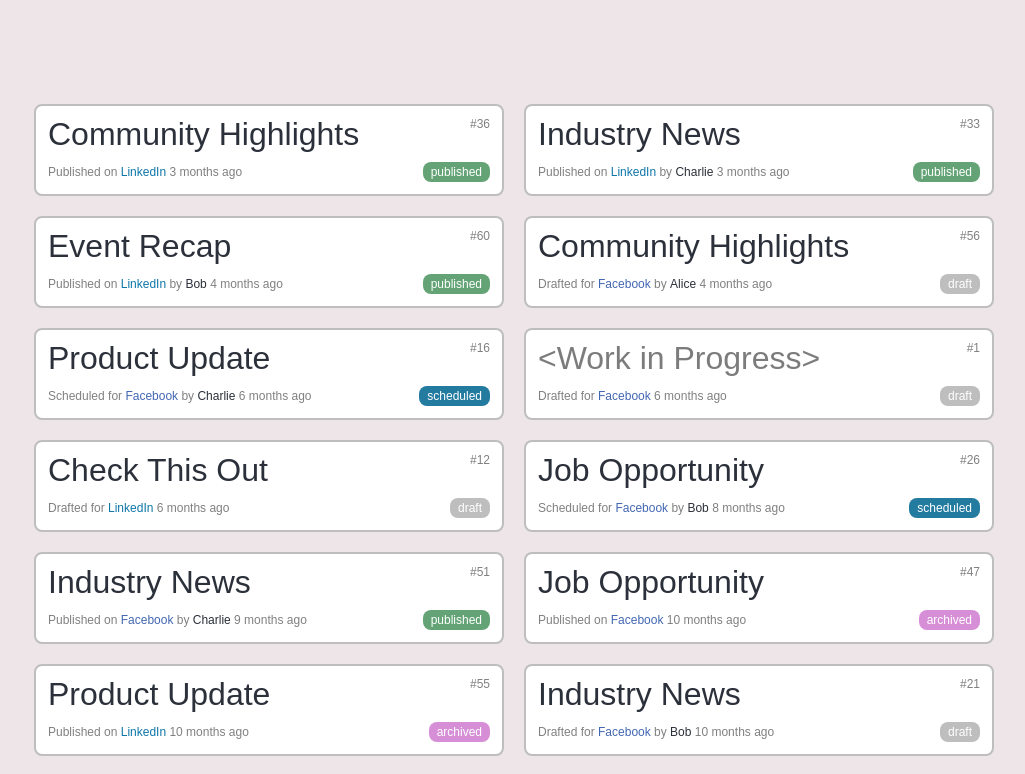
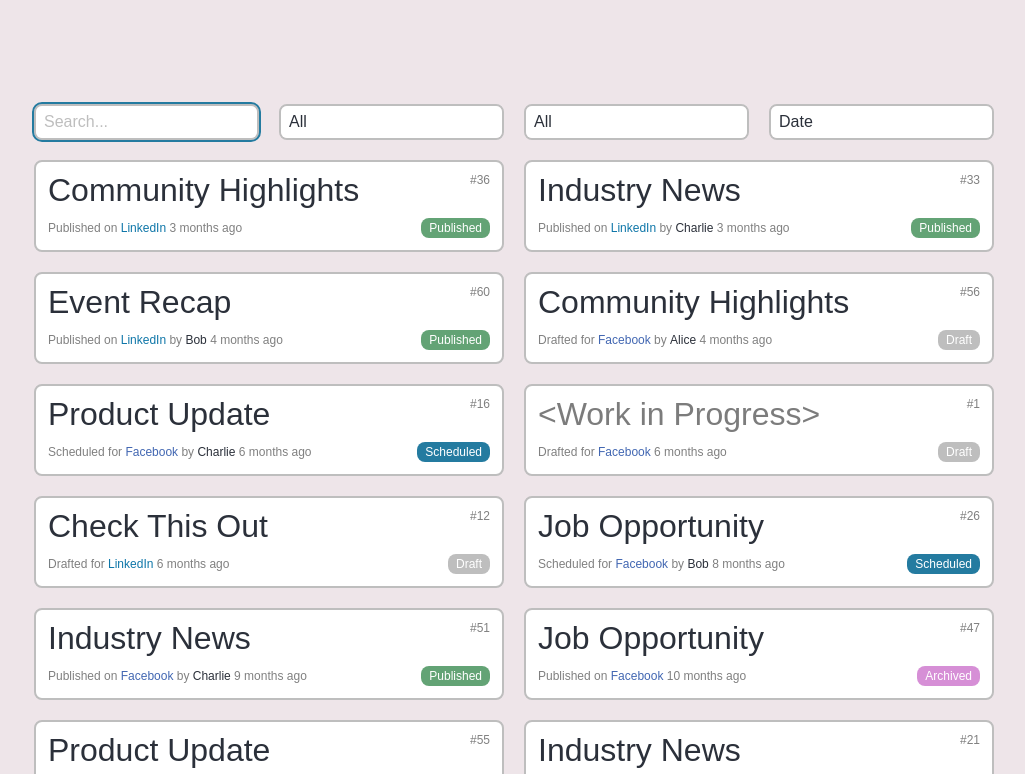
Before and after one commit to vmontala/stateful-list, a Nuxt app: page / in a window 1280 px wide. Shown: the top 774 px of the page, without its empty margins (126-1151 px from the left). Built offline with nearby package versions, Linux system fonts and the light colour scheme.

Commit message:
Adds search, filtering and sorting options

```diff
--- a/app.vue
+++ b/app.vue
@@ -3,11 +3,3 @@
     <NuxtPage/>
   </NuxtLayout>
 </template>
-
-<script lang="ts" setup>
-import usePostsStore from '~/stores/posts'
-
-const postsStore = usePostsStore()
-
-await callOnce('posts', () => postsStore.fetch())
-</script>
--- a/components/Card.vue
+++ b/components/Card.vue
@@ -16,11 +16,12 @@
 <style scoped>
 .card {
   background-color: var(--color-generic-white);
-  border: 0.2rem solid var(--color-generic-gray-light);
+  border: var(--border);
   border-radius: var(--border-radius-sm);
   container-type: inline-size;
   display: flex;
   gap: var(--s-md);
   padding: var(--s-md);
+  width: 100%;
 }
 </style>
--- /dev/null
+++ b/components/Dropdown.vue
@@ -0,0 +1,66 @@
+<template>
+  <div class="dropdown">
+    <select
+      v-model="model"
+      class="dropdown__field"
+      v-bind="$attrs"
+    >
+      <option
+        v-for="option in options"
+        :key="option.label"
+        :value="option.value"
+      >
+        {{ option.label }}
+      </option>
+    </select>
+    <div class="dropdown__value">
+      {{ selected.label }}
+    </div>
+  </div>
+</template>
+
+<script setup lang="ts">
+const model = defineModel({ type: String, required: true })
+
+const props = defineProps({
+  options: {
+    type: Array,
+    required: true,
+  },
+})
+
+const selected = computed(() => props.options.find((option) => option.value === model.value))
+
+defineOptions({ inheritAttrs: false })
+</script>
+
+<style scoped>
+.dropdown {
+  border: var(--border);
+  border-radius: var(--border-radius-sm);
+  overflow: hidden;
+  position: relative;
+
+  &:focus-within {
+    outline: var(--outline);
+  }
+
+  .dropdown__field {
+    inset: 0;
+    opacity: 0;
+    position: absolute;
+  }
+
+  .dropdown__value {
+    background-color: var(--color-generic-white);
+    padding: var(--s-sm) 0 var(--s-sm) var(--s-sm);
+    display: flex;
+    align-items: center;
+  }
+
+  .dropdown__field[disabled] + .dropdown__value {
+    background-color: var(--color-generic-background);
+    color: var(--color-generic-gray);
+  }
+}
+</style>
--- a/components/Post.vue
+++ b/components/Post.vue
@@ -1,5 +1,6 @@
 <template>
-  <Card component="article" class="post">
+  <NuxtLink :to="`/posts/${post.id}`" class="post">
+    <Card component="article" class="post__details">
       <PostStatus :status="post.status" class="post__status" />
       <div class="post__id">
         #{{ post.id }}
@@ -8,14 +9,14 @@
         class="post__title"
         :class="{ 'post__title--placeholder': !post.title && !post.headline }"
       >
-      {{ post.title || post.headline || '<Work in Progress>' }}
+        {{ post.formattedTitle }}
       </h2>
       <div class="post__context">
         <template v-if="action">
           {{ action }}
         </template>
-      <div class="post__platform" :class="[`post__platform--${post.platform.toLowerCase()}`]">
-        {{ post.platform }}
+        <div class="post__platform" :class="[`post__platform--${post.platform.value}`]">
+          {{ post.platform.label }}
         </div>
         <template v-if="post.author">
           by
@@ -32,6 +33,7 @@
         </div>
       </div>
     </Card>
+  </NuxtLink>
 </template>
 
 <script lang="ts" setup>
@@ -49,13 +51,23 @@
   archived: 'Published on',
 }
 
-const action = computed(() => actionMap[props.post.status])
+const action = computed(() => actionMap[props.post.status.value])
 </script>
 
 <style scoped>
 .post {
+  color: inherit;
+  text-decoration: none;
+
+  &:hover .post__details ,
+  &:focus-visible .post__details {
+    outline: var(--outline);
+  }
+
+  .post__details {
     flex-wrap: wrap;
     align-items: center;
+  }
 
   .post__id,
   .post__context {
--- /dev/null
+++ b/components/Search.vue
@@ -0,0 +1,65 @@
+<template>
+  <div class="search">
+    <input
+      v-model="model"
+      type="text"
+      placeholder="Search..."
+      class="search__field"
+      v-bind="$attrs"
+    >
+  </div>
+</template>
+
+<script setup lang="ts">
+const model = defineModel({ type: String, required: true })
+
+defineOptions({ inheritAttrs: false })
+</script>
+
+<style scoped>
+.search {
+  border: var(--border);
+  border-radius: var(--border-radius-sm);
+  overflow: hidden;
+
+  &:focus-within {
+    outline: var(--outline);
+  }
+
+  .search__field {
+    padding: var(--s-sm);
+    width: 100%;
+
+    &::placeholder {
+      color: var(--color-generic-gray-light);
+    }
+
+    &::-webkit-outer-spin-button,
+    &::-webkit-inner-spin-button {
+      -webkit-appearance: none;
+    }
+
+    &[type=number] {
+      -moz-appearance: textfield;
+    }
+
+    &[disabled] {
+      background-color: var(--color-generic-background);
+      color: var(--color-generic-gray);
+    }
+
+    &:focus-visible {
+      outline: 0;
+    }
+  }
+
+  @container (min-width: 60rem) {
+    position: relative;
+
+    .search__field {
+      inset: 0;
+      position: absolute;
+    }
+  }
+}
+</style>
--- a/components/post/Status.vue
+++ b/components/post/Status.vue
@@ -1,13 +1,13 @@
 <template>
-  <Pill :type="map[status]">
-    {{ status }}
+  <Pill :type="map[status.value]">
+    {{ status.label }}
   </Pill>
 </template>
 
 <script lang="ts" setup>
 defineProps({
   status: {
-    type: String,
+    type: Object,
     required: true,
   },
 })
--- a/main.css
+++ b/main.css
@@ -29,6 +29,9 @@
 
   --border-radius-sm: 0.8rem;
   --border-radius: 1.2rem;
+
+  --border: 0.2rem solid var(--color-generic-gray-light);
+  --outline: 0.2rem solid var(--color-primary);
 }
 
 * {
--- a/pages/index.vue
+++ b/pages/index.vue
@@ -1,17 +1,88 @@
 <template>
   <div class="posts">
+    <div class="posts__filters">
+      <Search v-model="filters.search" autofocus />
+      <Dropdown v-model="filters.platform" :options="options.platforms" />
+      <Dropdown v-model="filters.status" :options="options.statuses" />
+      <Dropdown v-model="filters.sort" :options="options.sort" />
+    </div>
+    <div class="posts__list">
       <Post
         :post="post"
-      v-for="post in postsStore.list"
+        v-for="post in sortedPosts"
         :key="post.id"
       />
+    </div>
   </div>
 </template>
 
 <script lang="ts" setup>
 import usePostsStore from '~/stores/posts'
+import useOptionsStore from '~/stores/options'
 
 const postsStore = usePostsStore()
+const optionsStore = useOptionsStore()
+
+const filters = ref({
+  search: '',
+  platform: '',
+  status: '',
+  sort: 'date',
+})
+
+const options = {
+  platforms: [
+    { label: 'All', value: '' },
+    ...optionsStore.platforms,
+  ],
+  statuses: [
+    { label: 'All', value: '' },
+    ...optionsStore.statuses,
+  ],
+  sort: [
+    { label: 'Date', value: 'date' },
+    { label: 'ID', value: 'id' },
+    { label: 'Title', value: 'title' },
+  ],
+}
+
+const posts = postsStore.list
+
+const filteredPosts = computed(() => {
+  const {
+    search,
+    platform,
+    status,
+  } = filters.value
+
+  return posts.filter((post) => (
+    (!search || post.searchable.some((value) => value.includes(search.toLowerCase())))
+    && (platform === '' || post.platform.value === platform)
+    && (status === '' || post.status.value === status)
+  ))
+})
+
+const sortMethods = {
+  date: (a, b) => {
+    if (!b.date?.value) {
+      return -1
+    }
+
+    if (!a.date?.value) {
+      return 1
+    }
+
+    return b.date?.value - a.date?.value
+  },
+  id: (a, b) => a.id - b.id,
+  title: (a, b) => a.formattedTitle.localeCompare(b.formattedTitle),
+}
+
+const sortedPosts = computed(() => {
+  const { sort } = filters.value
+
+  return [...filteredPosts.value].sort(sortMethods[sort])
+})
 
 definePageMeta({
   title: 'Post list'
@@ -20,6 +91,24 @@
 
 <style scoped>
 .posts {
+  display: flex;
+  flex-direction: column;
+  gap: var(--s-lg);
+
+  .posts__filters {
+    display: grid;
+    gap: var(--s-lg);
+
+    @container (min-width: 60rem) {
+      grid-template-columns: repeat(2, 1fr);
+    }
+
+    @container (min-width: 90rem) {
+      grid-template-columns: repeat(4, 1fr);
+    }
+  }
+
+  .posts__list {
     display: grid;
     gap: var(--s-lg);
 
@@ -27,4 +116,5 @@
       grid-template-columns: repeat(2, 1fr);
     }
   }
+}
 </style>
--- a/pages/posts/[id].vue
+++ b/pages/posts/[id].vue
@@ -17,7 +17,7 @@
           </template>
         </div>
         <h2 class="post__title">
-          {{ post.title || post.headline || '<Work in Progress>' }}
+          {{ post.formattedTitle }}
           <template v-if="post.title && post.headline">
             ({{ post.headline }})
           </template>
@@ -69,8 +69,8 @@
 
 const metadata = computed(() => ({
   ID: post.value.id,
-  Status: post.value.status,
-  Platform: post.value.platform,
+  Status: post.value.status.label,
+  Platform: post.value.platform.label,
   Author: post.value.author,
   Date: post.value.date,
   Link: post.value.link,
@@ -88,6 +88,7 @@
   display: flex;
   flex-direction: column;
   gap: var(--s-lg);
+  align-items: flex-start;
 
   .post__details {
     flex-direction: column;
--- /dev/null
+++ b/stores/options.ts
@@ -0,0 +1,32 @@
+import usePostsStore from './posts'
+
+export default defineStore('options', () => {
+  const postsStore = usePostsStore()
+
+  const platforms = computed(() => postsStore.list.reduce((unique, post) => {
+    if (unique.some((platform) => platform.value === post.platform.value)) {
+      return unique
+    }
+
+    return [
+      ...unique,
+      post.platform,
+    ]
+  }, []))
+
+  const statuses = computed(() => postsStore.list.reduce((unique, post) => {
+    if (unique.some((status) => status.value === post.status.value)) {
+      return unique
+    }
+
+    return [
+      ...unique,
+      post.status,
+    ]
+  }, []))
+
+  return {
+    platforms,
+    statuses,
+  }
+})
--- a/stores/posts.ts
+++ b/stores/posts.ts
@@ -3,48 +3,54 @@
 import date from '~/utils/date'
 import array from '~/utils/array'
 
-const formatPost = (post) => ({
-  id: post.id,
-  status: post.status,
-  title: post.title,
-  headline: post.headline,
-  content: post.content,
-  platform: post.platform,
-  author: post.meta.author,
-  link: post.link,
-  tags: array.conjunction(post.meta.tags || []),
-  images: post.meta.images,
-  date: !post.published_date || (post.published_date === 'Invalid Date') ? null : {
+const formatPost = (post) => {
+  const formattedDate = !post.published_date || (post.published_date === 'Invalid Date') ? null : {
     label: {
       relative: date.getRelative(post.published_date),
       initial: post.published_date,
     },
     value: new Date(post.published_date),
-  },
-})
+  }
+
+  const formattedTitle = post.title || post.headline || '<Work in Progress>'
+
+  return {
+    id: post.id,
+    formattedTitle,
+    status: {
+      label: `${post.status[0].toUpperCase()}${post.status.slice(1)}`,
+      value: post.status,
+    },
+    title: post.title,
+    headline: post.headline,
+    content: post.content,
+    platform: {
+      label: post.platform,
+      value: post.platform.toLowerCase(),
+    },
+    author: post.meta.author,
+    date: formattedDate,
+    link: post.link,
+    tags: array.conjunction(post.meta.tags || []),
+    images: post.meta.images,
+    searchable: [
+      `#${post.id}`,
+      post.status,
+      formattedTitle,
+      post.platform,
+      ...(post.author ? [post.author] : []),
+      ...(formattedDate ? [formattedDate.label.relative] : []),
+    ].map((item) => item.toLowerCase()),
+  }
+}
 
 export default defineStore('posts', () => {
-  const list = ref([])
-
-  const fetch = async () => {
-    list.value = data.map(formatPost).sort((a, b) => {
-      if (!b.date?.value) {
-        return -1
-      }
-
-      if (!a.date?.value) {
-        return 1
-      }
-
-      return b.date?.value - a.date?.value
-    })
-  }
+  const list = ref(data.map(formatPost))
 
   const getById = (id) => list.value.find((post) => post.id === id)
 
   return {
     list,
-    fetch,
     getById,
   }
 })
```
Also changed, not shown: 1 other file (tests, documents, lock files or other folders). Lines whose indentation alone changed are shown as unchanged.
